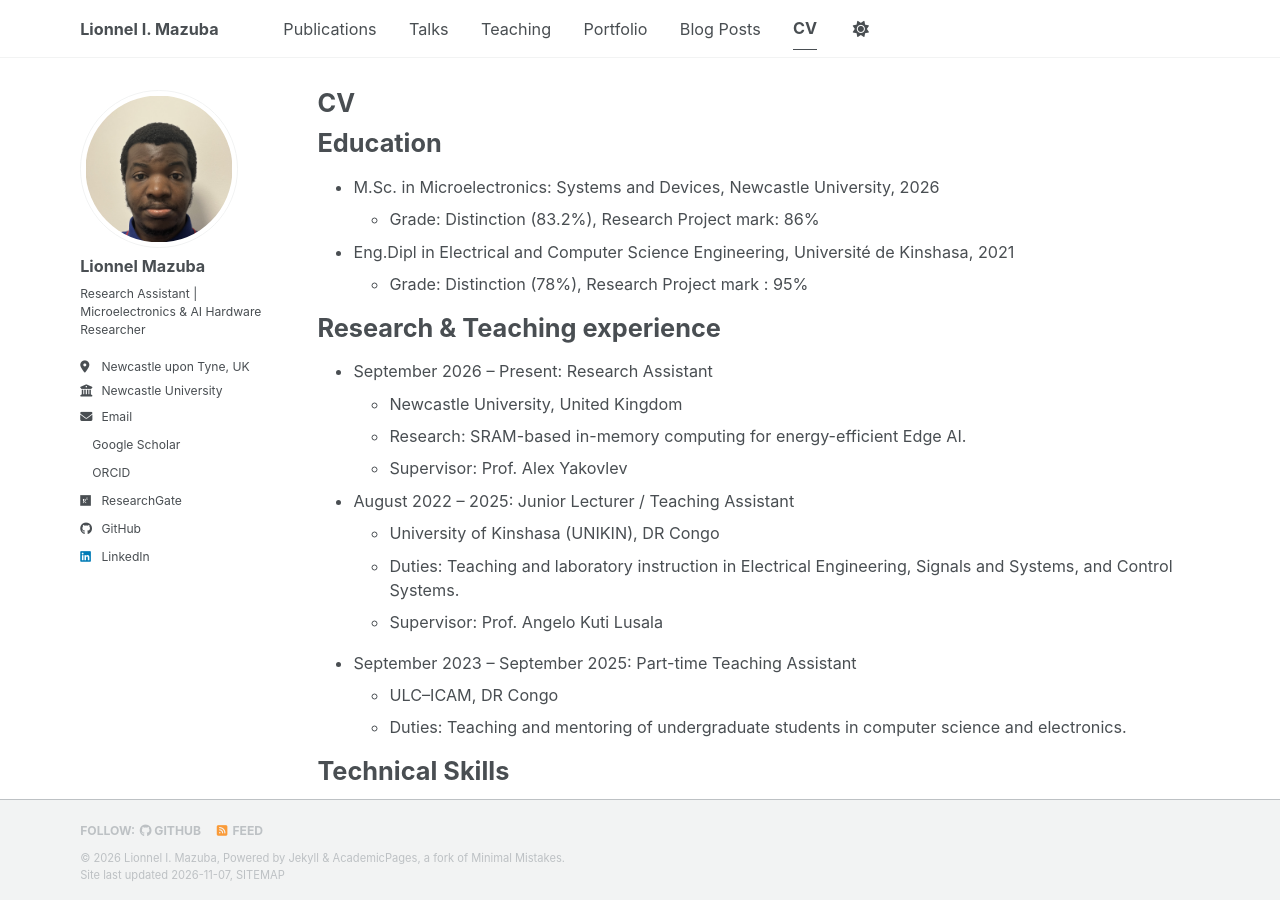
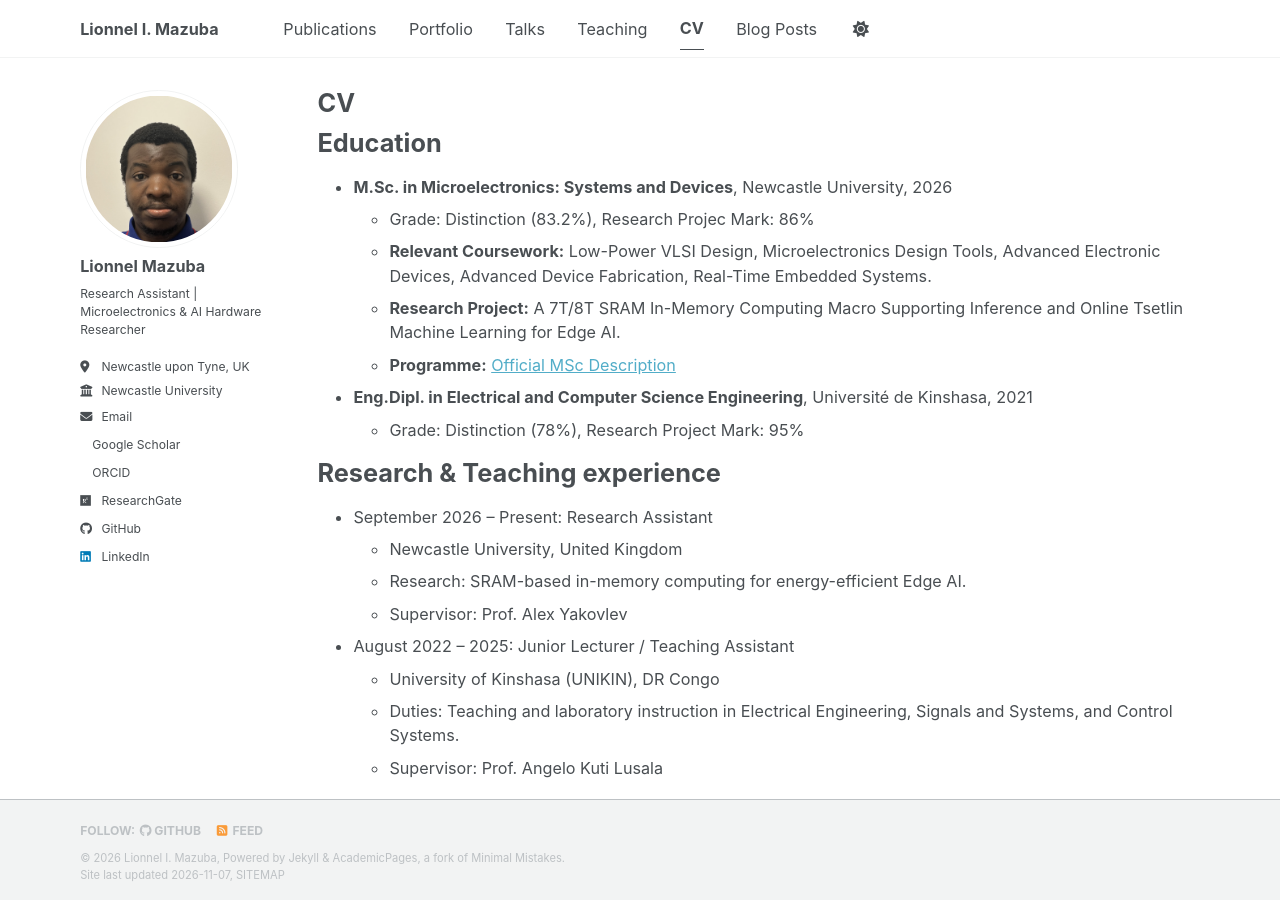
Before and after one commit to maz-git-design/academic-portfolio, a Jekyll site: the page built from _pages/cv.md, in a window 1280 px wide and 900 px high. Built offline with Jekyll 4.4.1, drawn with Linux system fonts in a browser that asks for light colours; a script bundle is joined from its source files by our own code; a style sheet for code colours, icons or effects is not loaded.

```diff
--- a/_pages/cv.md
+++ b/_pages/cv.md
@@ -11,11 +11,15 @@ redirect_from:
 
 Education
 ======
-<!-- * Ph.D in Version Control Theory, GitHub University, 2018 (expected) -->
-* M.Sc. in Microelectronics: Systems and Devices, Newcastle University, 2026
-  * Grade: Distinction (83.2%), Research Project mark: 86%
-* Eng.Dipl in Electrical and Computer Science Engineering, Université de Kinshasa, 2021
-  * Grade: Distinction (78%), Research Project mark : 95%
+* **M.Sc. in Microelectronics: Systems and Devices**, Newcastle University, 2026
+  * Grade: Distinction (83.2%),  Research Projec Mark: 86%
+  <!-- * **Scholarship:** Chevening Scholar (2025–2026) -->
+  * **Relevant Coursework:** Low-Power VLSI Design, Microelectronics Design Tools, Advanced Electronic Devices, Advanced Device Fabrication, Real-Time Embedded Systems.
+  * **Research Project:** A 7T/8T SRAM In-Memory Computing Macro Supporting Inference and Online Tsetlin Machine Learning for Edge AI.
+  * **Programme:** [Official MSc Description](https://www.ncl.ac.uk/postgraduate/degrees/5393f/)
+
+* **Eng.Dipl. in Electrical and Computer Science Engineering**, Université de Kinshasa, 2021
+  * Grade: Distinction (78%),  Research Project Mark: 95%
 
 Research & Teaching experience
 ======
--- a/_pages/portfolio.html
+++ b/_pages/portfolio.html
@@ -1,6 +1,6 @@
 ---
 layout: archive
-title: "Portfolio"
+title: "Research & Projects"
 permalink: /portfolio/
 author_profile: true
 ---
```
Also changed, not shown: _data/navigation.yml (+5 -5 lines), _pages/about.md (+2 -2 lines).
